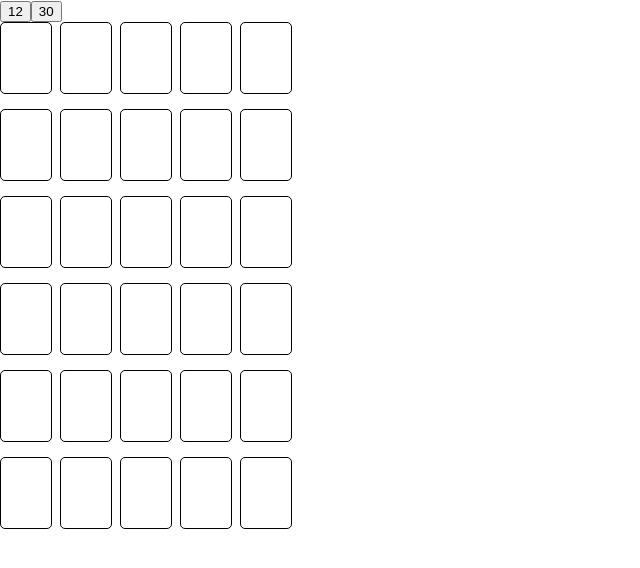
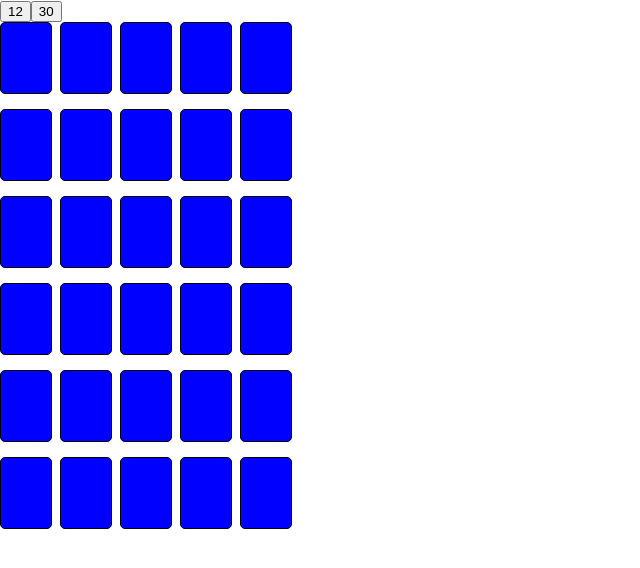
Before and after one commit to NadyaCodes/matchy-matchy, a React (Create React App) app: page / in a window 1280 px wide. Shown: the top 568 px of the page, without its empty margins (0-640 px from the left). Built offline with nearby package versions, Linux system fonts and the light colour scheme.

Commit message:
flip cards on click

```diff
--- a/src/App.css
+++ b/src/App.css
@@ -3,6 +3,14 @@
   height: 70px;
   border: 1px solid black;
   border-radius: 5px;
+}
+
+.card-back {
+  background-color: blue;
+}
+
+.card-front {
+  /* background-color: red; */
 }
 
 .cardDisplay-12 {
--- a/src/Card.jsx
+++ b/src/Card.jsx
@@ -1,5 +1,17 @@
+import { useState } from "react"
+
+
 export default function Card() {
+  const [back, setBack] = useState(true)
+
   return(
-    <div className='card'></div>
+  <div>
+    {back === true
+    ?
+    <div className='card card-back' onClick={() => setBack(false)}></div>
+    :
+    <div className='card card-front' onClick={() => setBack(true)}></div>}
+  </div>
+
   )
 }
--- a/src/CardDisplay.jsx
+++ b/src/CardDisplay.jsx
@@ -1,10 +1,11 @@
 import Card from "./Card"
+
 export default function CardDisplay(props) {
   const {num} = props
   let allCards = []
 
   for (let i = 0; i < num; i++) {
-    allCards.push(<Card key={i} />)
+    allCards.push(<Card key={i}/>)
   }
 
   let displayClass = `cardDisplay-${num}`
```
